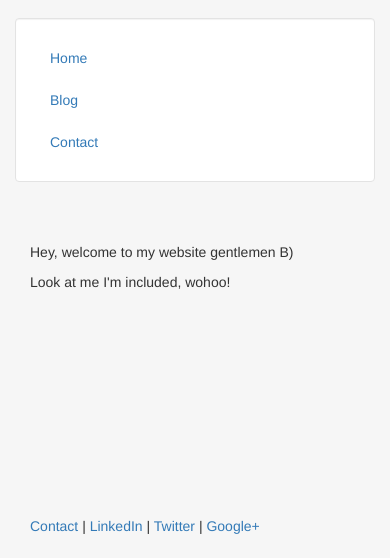
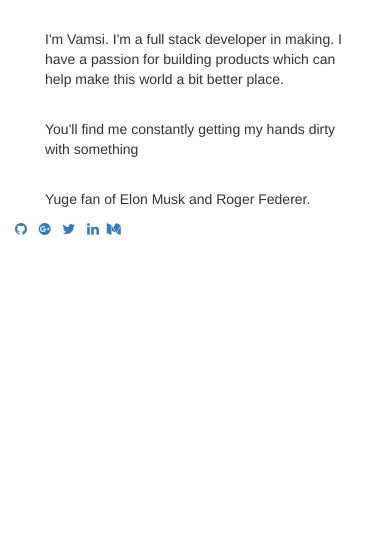
Before and after one commit to Narutuffy/django-mysite, a Django app: template personal/templates/personal/home.html in a window 390 px wide. Shown: the part 286-844 px from the top of the page. Run offline with Django 3.2, Linux system fonts and the light colour scheme; the template is opened without the code that fills it, so the values that code supplies are empty; some libraries are stand-ins or nearby versions.

Commit message:
Moidfy site

```diff
--- a/mysite/urls.py
+++ b/mysite/urls.py
@@ -21,7 +21,7 @@
     url(r'^admin/', admin.site.urls),
     url(r'^webapp/', include('webapp.urls')),
     url(r'^',include('personal.urls')),
-    url(r'^blog/',include('blog.urls'))
+    url(r'^resume/',include('blog.urls'))
 
 
 ]
--- a/personal/templates/personal/header.html
+++ b/personal/templates/personal/header.html
@@ -5,51 +5,31 @@
 	<title>Vamsi Settypalli</title>
 	<meta charset="utf-8" />
 	{% load staticfiles %}
+	<link rel="stylesheet" href="{% static 'personal/css/font-awesome.min.css' %}">
 	<link rel="stylesheet" href="{% static 'personal/css/bootstrap.min.css' %}" type = "text/css"/>
+	<link rel="stylesheet" href="{% static 'personal/style.css' %}">
+	<link href="https://fonts.googleapis.com/css?family=Lato" rel="stylesheet">
 	<meta name="viewport" content = "width=device-width, initial-scale=1.0">
-
-	<style type="text/css">
-		html,
-		body {
-		  height:100%
-		}
-	</style>
 </head>
 
-<body class="body" style="background-color:#f6f6f6">
-	<div class="container-fluid" style="min-height:95%; ">
+<body class="body" >
+
+	<nav class="navbar navbar-default navbar-fixed-top" role="navigation">
+		<div class="navbar-header">
+			Vamsi Settypalli
+		</div>
+		<ul class="nav navbar-nav navbar-right">
+			<li><a href='/'>Home</a></li>
+			<li><a href='/resume/'>Résumé</a></li>
+			<li><a href='/contact/'>Contact</a></li>
+		</ul>
+	</nav>
+
+
+
+	<div class="container-fluid" >
 		<div class="row">
-			  <div class="col-sm-2">
-				  <br>
-				  <center>
-					<img src="{% static 'personal/img/profile.png' %}" class="responsive-img" style='max-height:100px;' alt="face">
-				  </center>
-			  </div>
-			  <div class="col-sm-10">
-				  <br>
-				  <center>
-				  <h3>Programming, Teaching, Entrepreneurship</h3>
-				  </center>
-			  </div>
-		</div><hr>
-
-		<div class="row">
-		  <div class="col-sm-2">
-		  <br>
-
-		  <br>
-		   <!-- Great, til you resize. -->
-			<!--<div class="well bs-sidebar affix" id="sidebar" style="background-color:#fff">-->
-			<div class="well bs-sidebar" id="sidebar" style="background-color:#fff">
-			  <ul class="nav nav-pills nav-stacked">
-				<li><a href='/'>Home</a></li>
-				<li><a href='/blog/'>Blog</a></li>
-				<li><a href='/contact/'>Contact</a></li>
-			  </ul>
-			</div> <!--well bs-sidebar affix-->
-		  </div> <!--col-sm-2-->
-		  <div class="col-sm-10">
-
+		  <div class="col-sm-12">
 			<div class='container-fluid'>
 			<br><br>
 			   {% block content %}
@@ -59,9 +39,19 @@
 		</div>
 	</div>
 	<footer>
-		<div class="container-fluid" style='margin-left:15px'>
-			<p><a href="#" target="blank">Contact</a> | <a href="#" target="blank">LinkedIn</a> | <a href="#" target="blank">Twitter</a> | <a href="#" target="blank">Google+</a></p>
+		<div class="container-fluid">
+			<div class="row row-handle" >
+				<div class="col-xs-12 col-md-12 col-handle">
+					<a href="https://github.com/Narutuffy" target="_blank"><i class="fa fa-github" aria-hidden="true"></i></a> &nbsp
+					<a href="https://plus.google.com/+VamsiRao7" target="_blank"><i class="fa fa-google-plus-official" aria-hidden="true"></i></a>	&nbsp
+					<a href="https://twitter.com/VamsiRao7" target="_blank"><i class="fa fa-twitter" aria-hidden="true"></i></a>
+					&nbsp
+					<a href="https://www.linkedin.com/in/vamsi-settypalli-7a26bb113" target="_blank"><i class="fa fa-linkedin" aria-hidden="true"></i></a>&nbsp
+					<a href="https://medium.com/@VamsiRao7" target="_blank"><i class="fa fa-medium" aria-hidden="true"></i></a>
+				</div>
+			</div>
 		</div>
+
 	</footer>
 
 </body>
--- a/personal/templates/personal/home.html
+++ b/personal/templates/personal/home.html
@@ -1,8 +1,23 @@
 {% extends "personal/header.html" %}
 
+{% load staticfiles %}
+
 {% block content %}
-<p>Hey, welcome to my website gentlemen B)</p>
-
-{% include "personal/includes/htmlsnippet.html" %}
+	<div class="container-fluid container-about">
+		<div class="row">
+			<div class="col-sm-12 col-md-6 col-img">
+				<img class="img-responsive img-rounded" src="{% static 'personal/img/profile.jpeg' %}" alt="profile_image">
+			</div>
+			<div class="col-sm-12 col-md-6 notebook">
+				<p>Hey there!</p>
+				<br>
+				<p>I'm Vamsi. I'm a full stack developer in making. I have a passion for building products which can help make this world a bit better place. </p>
+				<br>
+				<p>You'll find me constantly getting my hands dirty with something</p>
+				<br>
+				<p>Yuge fan of Elon Musk and Roger Federer.</p>
+			</div>
+		</div>
+	</div>
 
 {% endblock %}
```
Also changed, not shown: blog/templates/blog/blog.html (+4 -4 lines), personal/templates/personal/basic.html (+12 -10 lines), 1 other file.
